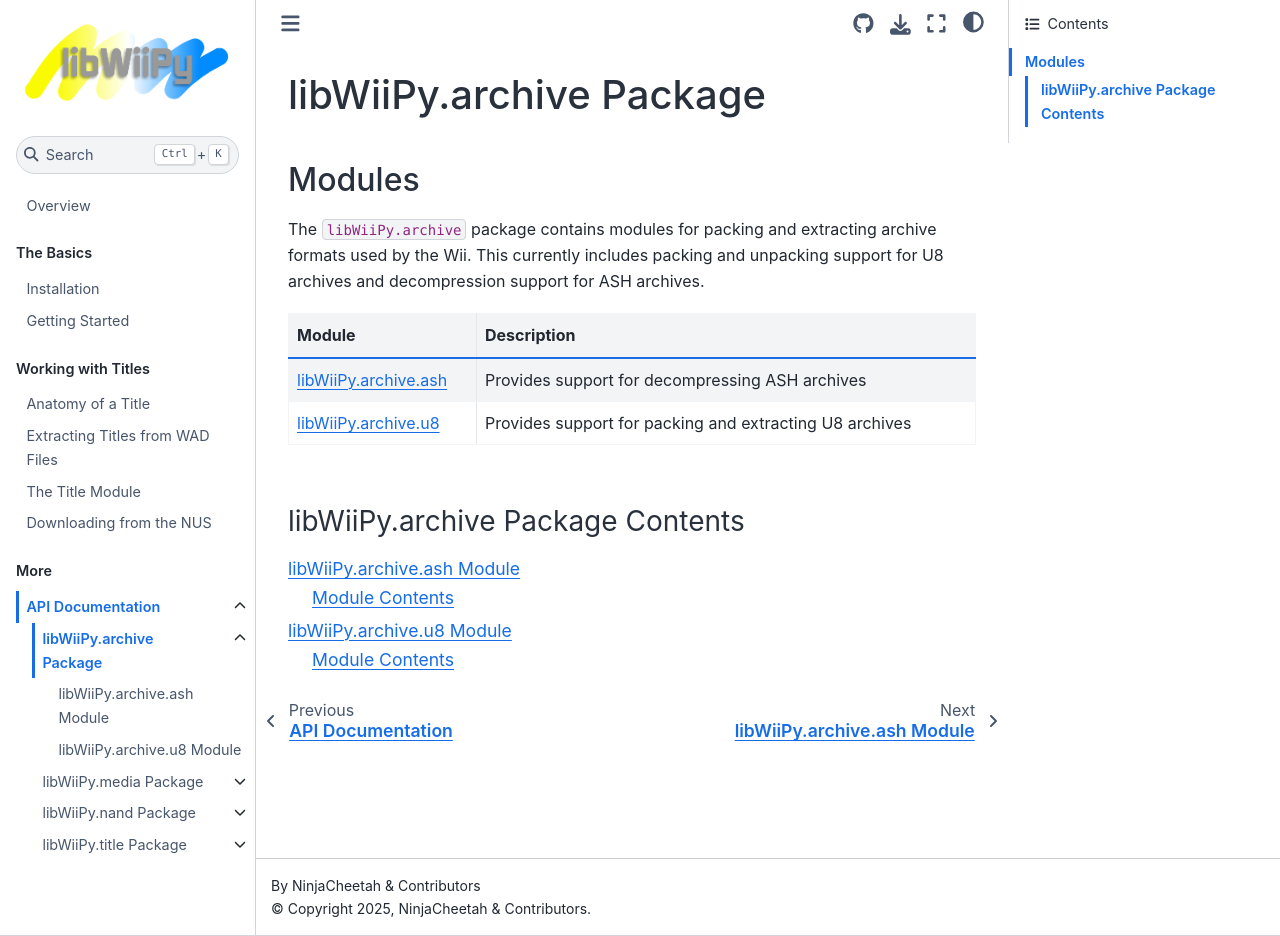
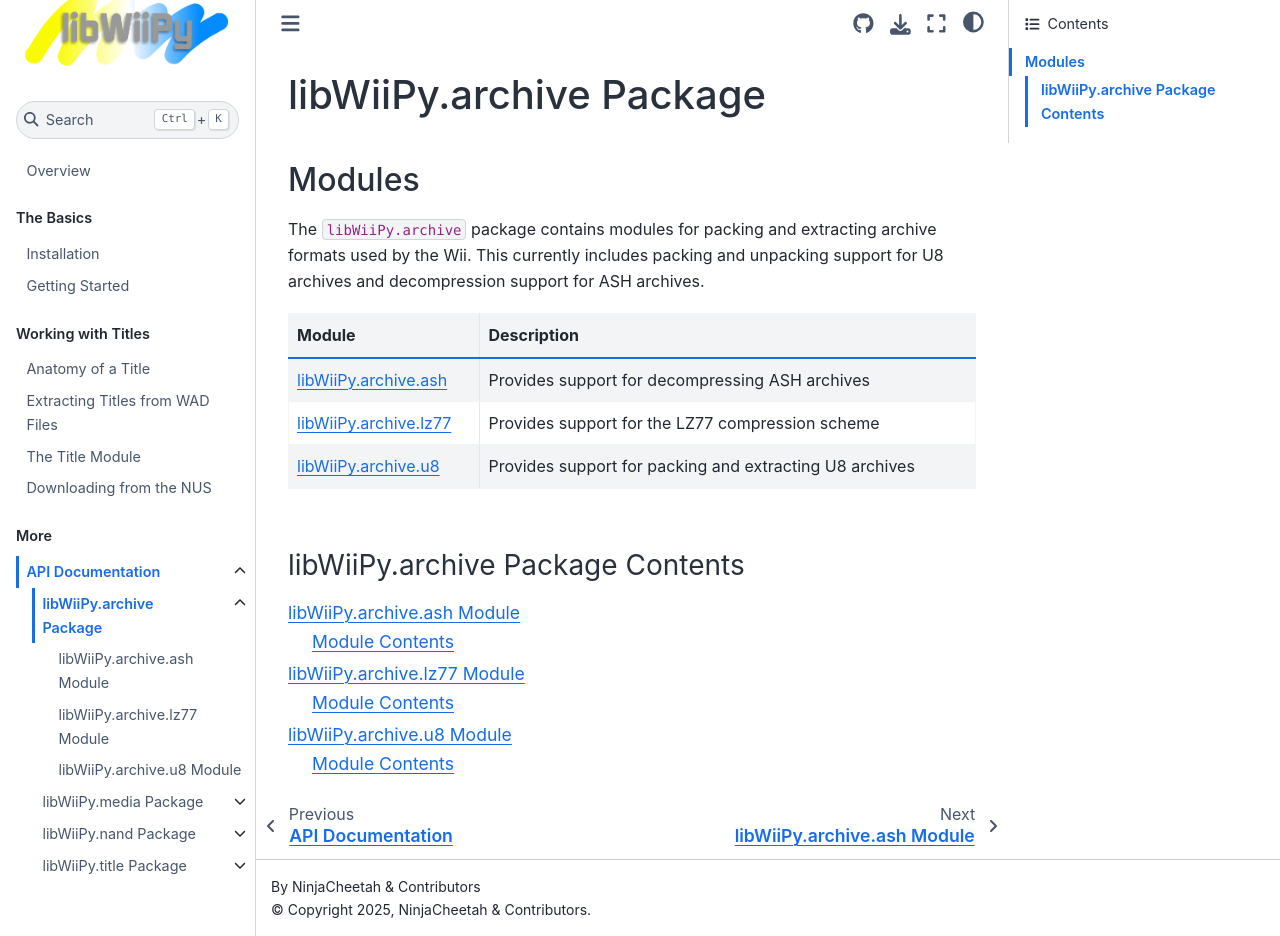
Before and after one commit to NinjaCheetah/libWiiPy, a Sphinx documentation site: the page built from docs/source/archive/archive.md, in a window 1280 px wide and 936 px high. Built offline with Sphinx 7.4.7 and the Sphinx Book theme 1.1.4, drawn with Linux system fonts in a browser that asks for light colours.

Commit message:
Added docs for LZ77 module

````diff
--- a/docs/source/archive/archive.md
+++ b/docs/source/archive/archive.md
@@ -3,10 +3,11 @@
 ## Modules
 The `libWiiPy.archive` package contains modules for packing and extracting archive formats used by the Wii. This currently includes packing and unpacking support for U8 archives and decompression support for ASH archives.
 
-| Module                               | Description                                             |
-|--------------------------------------|---------------------------------------------------------|
-| [libWiiPy.archive.ash](/archive/ash) | Provides support for decompressing ASH archives         |
-| [libWiiPy.archive.u8](/archive/u8)   | Provides support for packing and extracting U8 archives |
+| Module                                 | Description                                             |
+|----------------------------------------|---------------------------------------------------------|
+| [libWiiPy.archive.ash](/archive/ash)   | Provides support for decompressing ASH archives         |
+| [libWiiPy.archive.lz77](/archive/lz77) | Provides support for the LZ77 compression scheme        |
+| [libWiiPy.archive.u8](/archive/u8)     | Provides support for packing and extracting U8 archives |
 
 ### libWiiPy.archive Package Contents
 
@@ -14,5 +15,6 @@
 :maxdepth: 4
 
 /archive/ash
+/archive/lz77
 /archive/u8
 ```
````
Also changed, not shown: docs/source/archive/lz77.md (added, +12 -0 lines).
